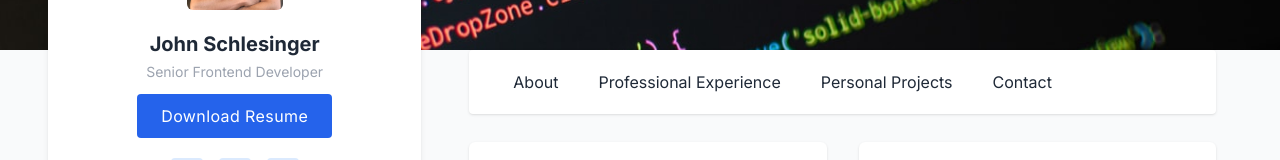
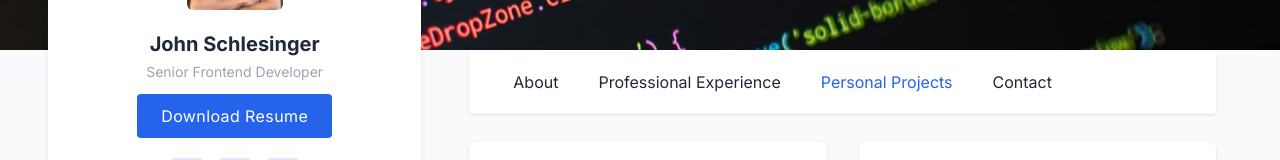
Before and after one commit to Jschles1/jschles-portfolio, a Next.js app: page /portfolio in a window 1280 px wide. Shown: the part 190-350 px from the top of the page. Built offline with nearby package versions, Linux system fonts and the light colour scheme.

Commit message:
Add NavbarLinkItem with active link color

```diff
--- a/src/components/sections/Navbar/Navbar.tsx
+++ b/src/components/sections/Navbar/Navbar.tsx
@@ -1,5 +1,6 @@
 import Link from "next/link";
 import { NavbarLink } from "@/lib/interfaces";
+import NavbarLinkItem from "./NavbarLinkItem";
 
 const navbarData: NavbarLink[] = [
   {
@@ -29,7 +30,7 @@ const Navbar = () => {
     <nav className="md:mx-8 mb-3 px-6 py-2 z-10 sticky top-0 bg-white shadow rounded">
       <ul className="flex flex-wrap">
         {navbarData.map((el, id) => (
-          <LinkItem el={el} key={id} />
+          <NavbarLinkItem el={el} key={id} />
         ))}
       </ul>
     </nav>
@@ -37,17 +38,3 @@ const Navbar = () => {
 };
 
 export default Navbar;
-
-const LinkItem = (props: { el: NavbarLink }) => {
-  const { title, to } = props.el;
-  return (
-    <li className="m-3 lg:mx-5">
-      <Link
-        href={to}
-        className="text-gray-800 text-medium hover:text-blue-600 active:text-blue-600"
-      >
-        {title}
-      </Link>
-    </li>
-  );
-};
--- /dev/null
+++ b/src/components/sections/Navbar/NavbarLinkItem.tsx
@@ -0,0 +1,28 @@
+"use client";
+
+import Link from "next/link";
+import { usePathname } from "next/navigation";
+import { NavbarLink } from "@/lib/interfaces";
+import { cn } from "@/lib/util";
+
+const NavbarLinkItem = (props: { el: NavbarLink }) => {
+  const pathname = usePathname();
+  const { title, to } = props.el;
+  const isActive = to === pathname;
+
+  return (
+    <li className="m-3 lg:mx-5">
+      <Link
+        href={to}
+        className={cn(
+          "text-medium hover:text-blue-600 text-gray-800",
+          isActive && "text-blue-600"
+        )}
+      >
+        {title}
+      </Link>
+    </li>
+  );
+};
+
+export default NavbarLinkItem;
```
